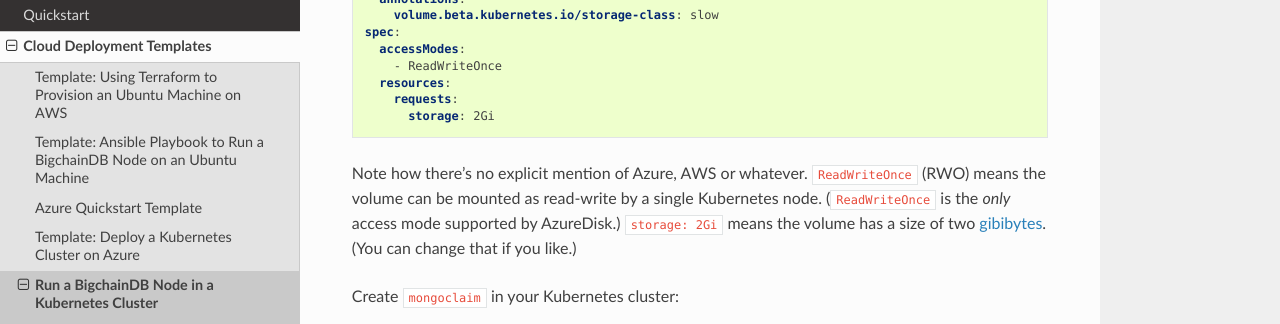
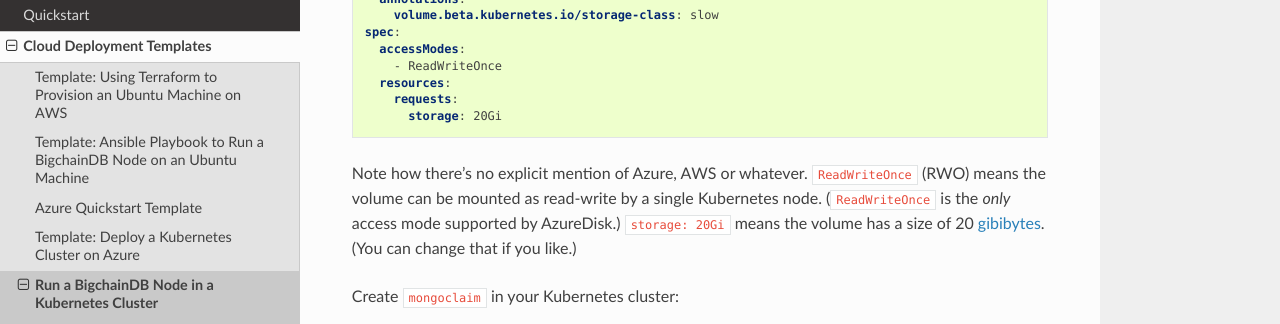
Before and after one commit to bigchaindb/bigchaindb, a Sphinx documentation site: the page built from docs/server/source/cloud-deployment-templates/node-on-kubernetes.rst, in a window 1280 px wide and 900 px high, scrolled down 1788 px. Shown: the part 151-475 px from the top of the window. Built offline with Sphinx 7.4.7 and the Read the Docs theme 2.0.0, drawn with Linux system fonts in a browser that asks for light colours; pages that are not in the unit, such as notebooks, are missing from menus.

Commit message:
docs: changed PersistentVolumeClaim from 2Gi to 20Gi

```diff
--- a/docs/server/source/cloud-deployment-templates/node-on-kubernetes.rst
+++ b/docs/server/source/cloud-deployment-templates/node-on-kubernetes.rst
@@ -119,14 +119,14 @@ with the following contents:
        - ReadWriteOnce
      resources:
        requests:
-         storage: 2Gi
+         storage: 20Gi
 
 Note how there's no explicit mention of Azure, AWS or whatever.
 ``ReadWriteOnce`` (RWO) means the volume can be mounted as
 read-write by a single Kubernetes node.
 (``ReadWriteOnce`` is the *only* access mode supported
 by AzureDisk.)
-``storage: 2Gi`` means the volume has a size of two
+``storage: 20Gi`` means the volume has a size of 20
 `gibibytes <https://en.wikipedia.org/wiki/Gibibyte>`_.
 (You can change that if you like.)
 
```
